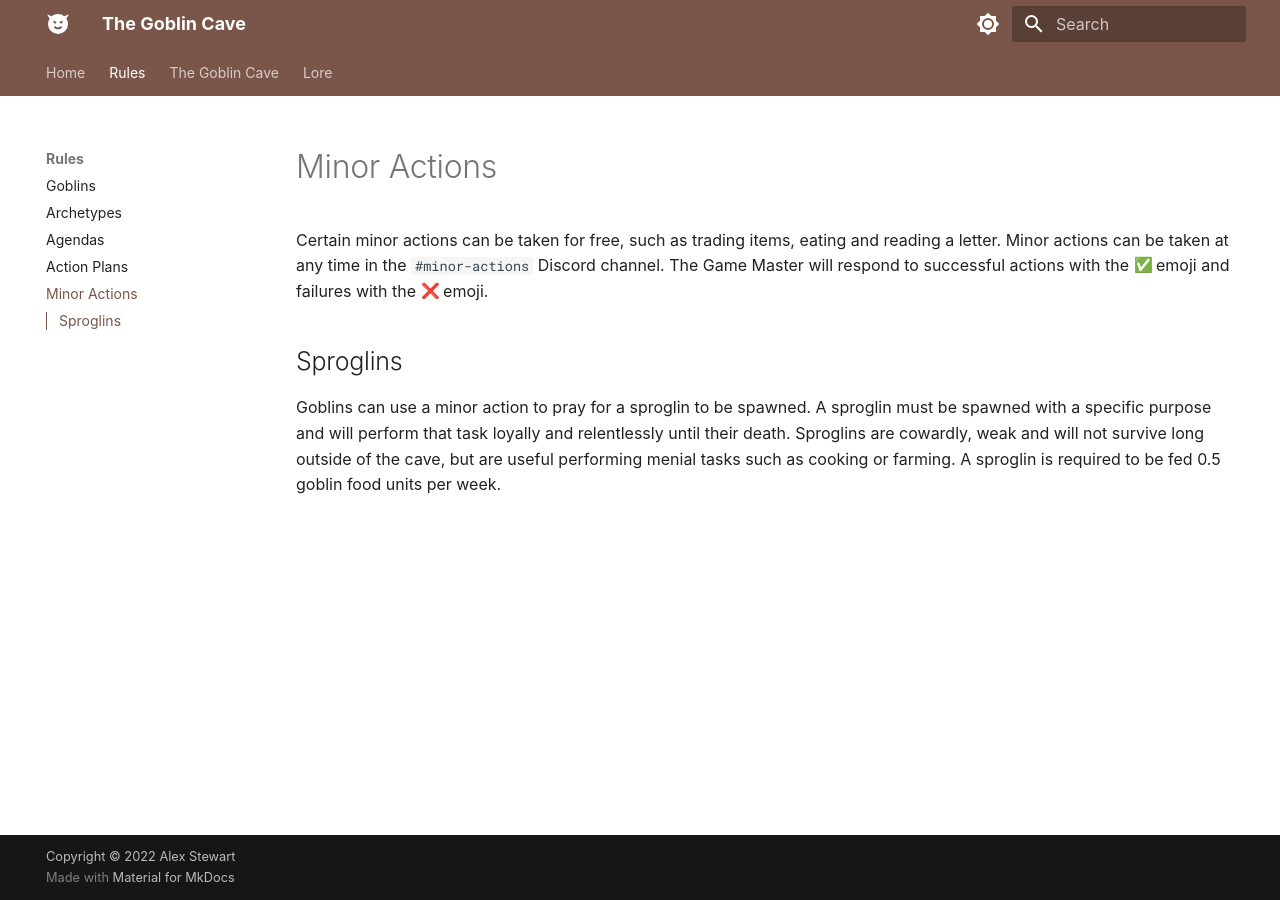
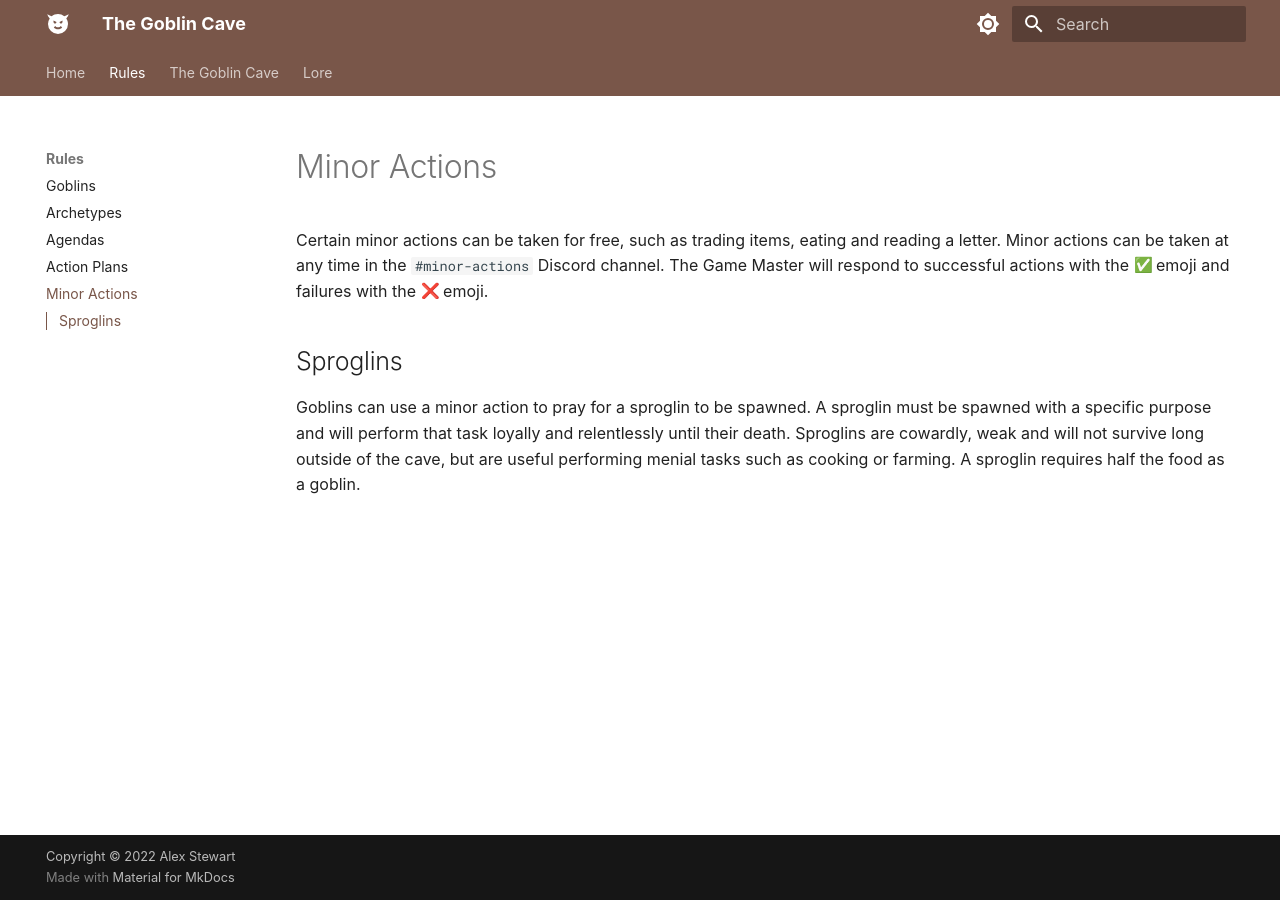
Before and after one commit to alex-stewart/the-goblin-cave, an MkDocs documentation site: the page built from docs/rules/minor_actions.md, in a window 1280 px wide. Built offline with MkDocs 1.6.1 and Material for MkDocs 9.7.7, drawn with Linux system fonts in a browser that asks for light colours; emoji names are drawn with the system emoji font; some web fonts are replaced.

Commit message:
simplified sproglin food

```diff
--- a/docs/rules/minor_actions.md
+++ b/docs/rules/minor_actions.md
@@ -9,4 +9,4 @@ The Game Master will respond to successful actions with the :white_check_mark: e
 Goblins can use a minor action to pray for a sproglin to be spawned.
 A sproglin must be spawned with a specific purpose and will perform that task loyally and relentlessly until their death.
 Sproglins are cowardly, weak and will not survive long outside of the cave, but are useful performing menial tasks such as cooking or farming.
-A sproglin is required to be fed 0.5 goblin food units per week.
+A sproglin requires half the food as a goblin.
```
